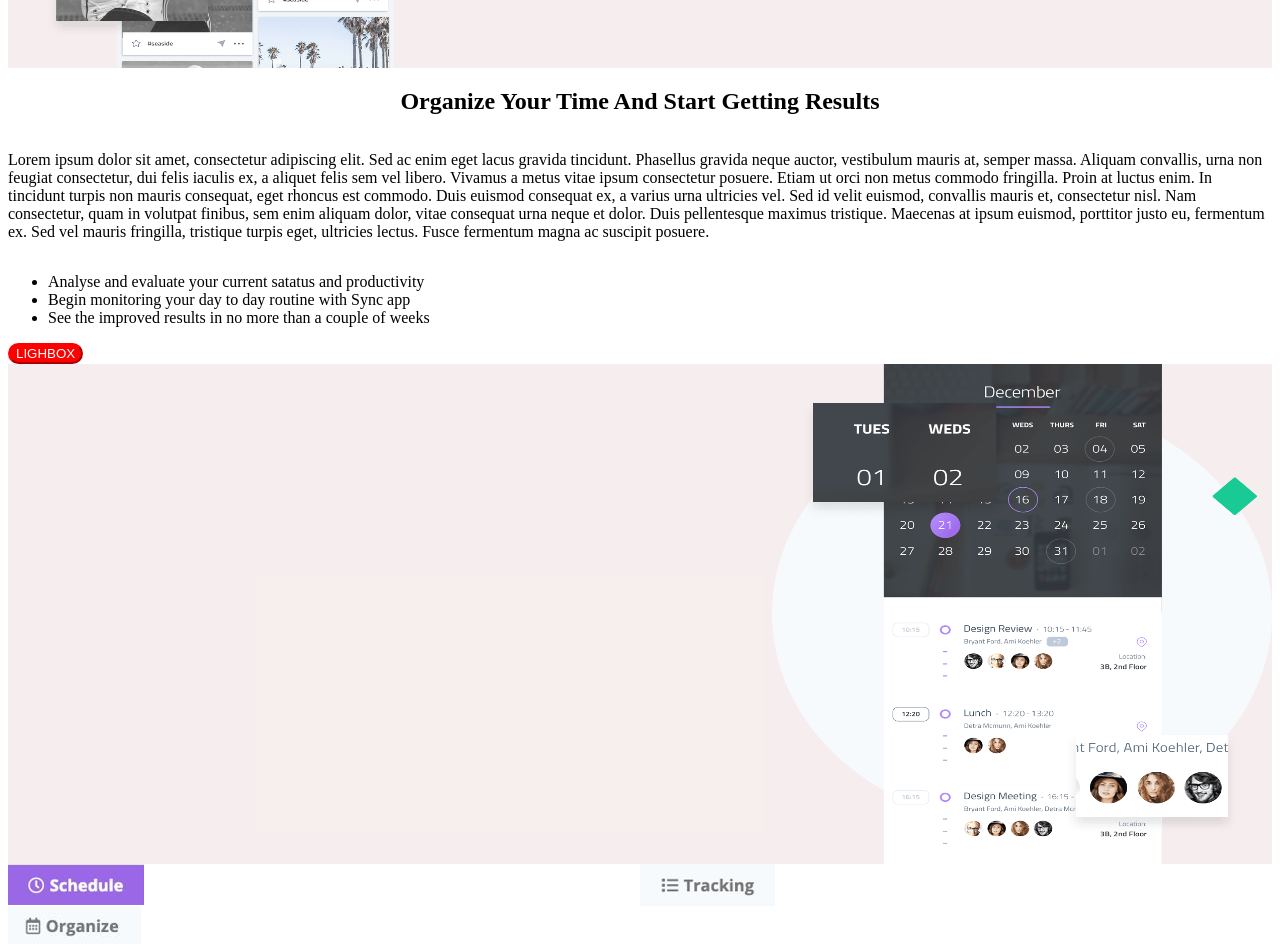
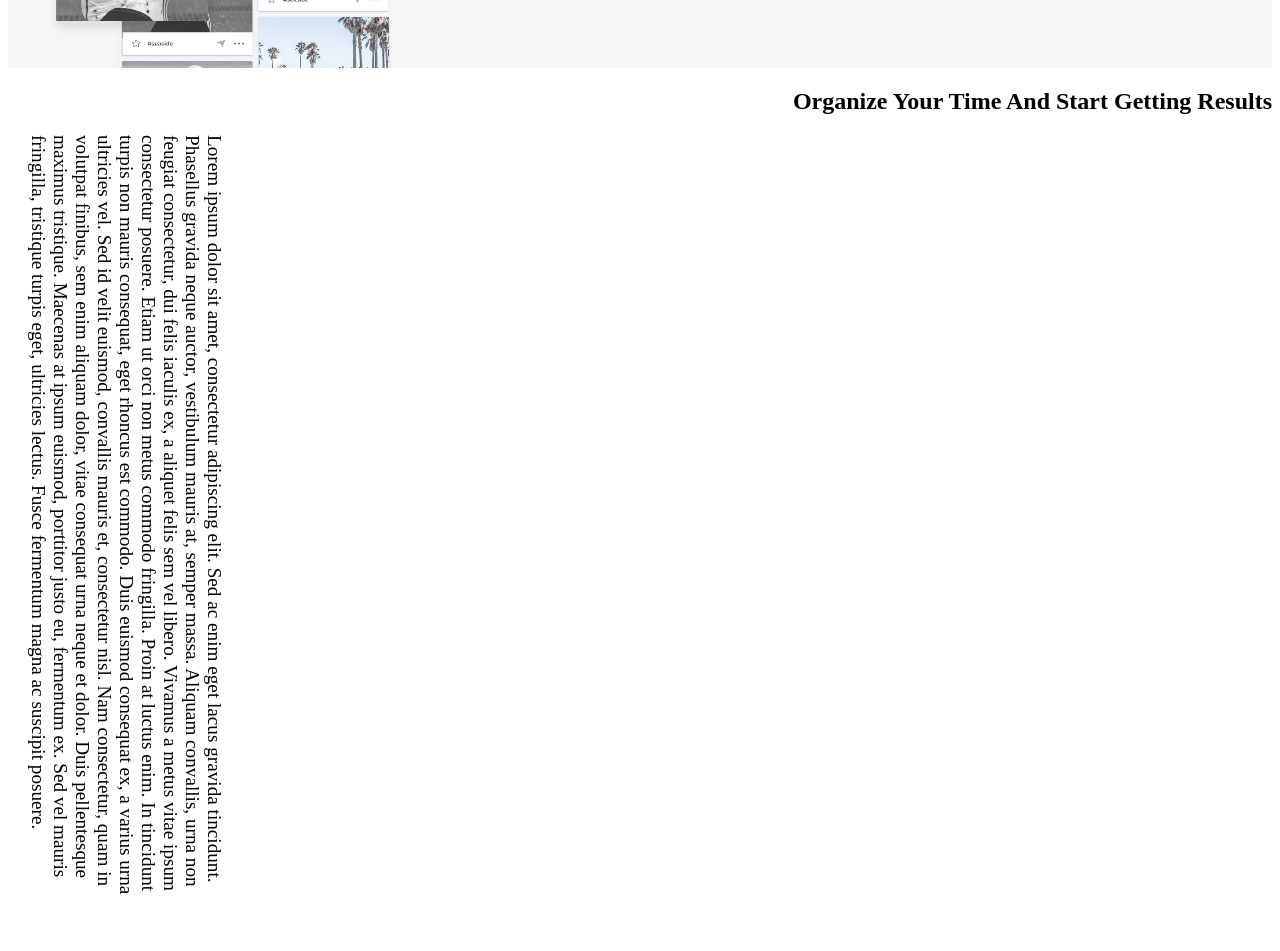
Before and after one commit to AkagamiNoLorea/replica-web-react, a React (Vite) app: page / in a window 1280 px wide. Shown: the part 440-1391 px from the top of the page. Built offline with nearby package versions, Linux system fonts and the light colour scheme.

Commit message:
acomodo imagenes y textos

```diff
--- a/src/components/Image-style.css
+++ b/src/components/Image-style.css
@@ -1,5 +1,5 @@
 .Image{
-background-color: rgba(245, 235, 235, 0.849);
+background-color: rgb(247, 246, 246);
 display: flex;
 justify-content: flex-start;
 }
--- a/src/components/Image1.jsx
+++ b/src/components/Image1.jsx
@@ -9,7 +9,6 @@ const image1 = "/src/img/description-2-app.png";
         <img src={image1} alt="Image 2" width={"500px"} height={"500px"} />
         </div>
         </>
-
       );
     };
 
--- a/src/components/Parrafo-style.css
+++ b/src/components/Parrafo-style.css
@@ -1,11 +1,15 @@
 .h2{
   display: flex;
-  flex-direction: column;
-  justify-content: center;
-  align-items:center;
+  justify-content:flex-end;
+  align-items:flex-end;
 }
-.texto1{
-    display: grid;
-    grid-template-columns: 1fr;
-    grid-gap: 10px;
+.texto1 {
+  writing-mode:vertical-rl;
+  font-size: 1.2em;
+
 }
+
+.texto1 p {
+  margin: 10;
+
+}
--- a/src/components/imagenes2-style.css
+++ b/src/components/imagenes2-style.css
@@ -1,5 +1,12 @@
-/* Estilos para las imágenes en dos columnas */
 .Imagenes2 {
     display: grid;
-    grid-template-columns: 1fr 1fr;
-    }
+    grid-template-columns: repeat(1, 1fr);
+    grid-gap: 10px;
+    justify-content: flex-start;
+    margin-left: 100px;
+  }
+
+.Imagenes2 img {
+  margin:0%;
+
+}
```
